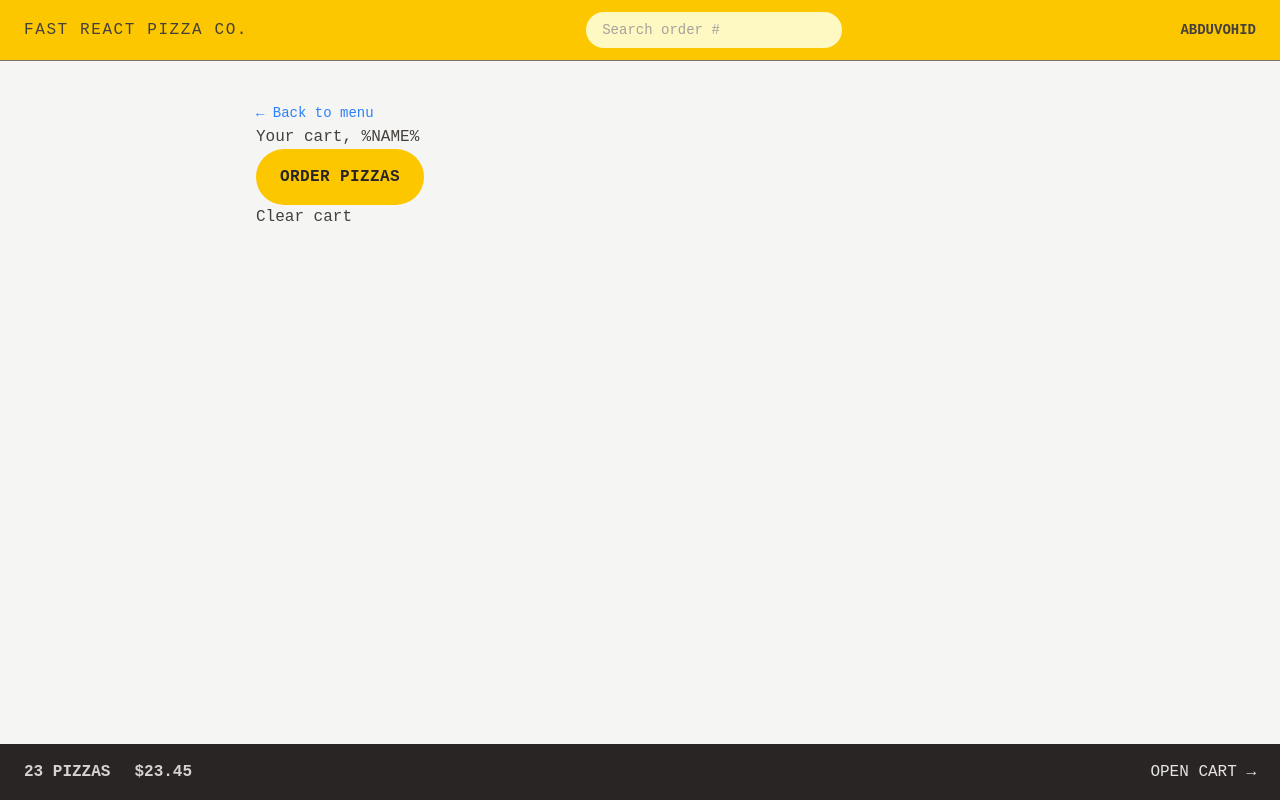
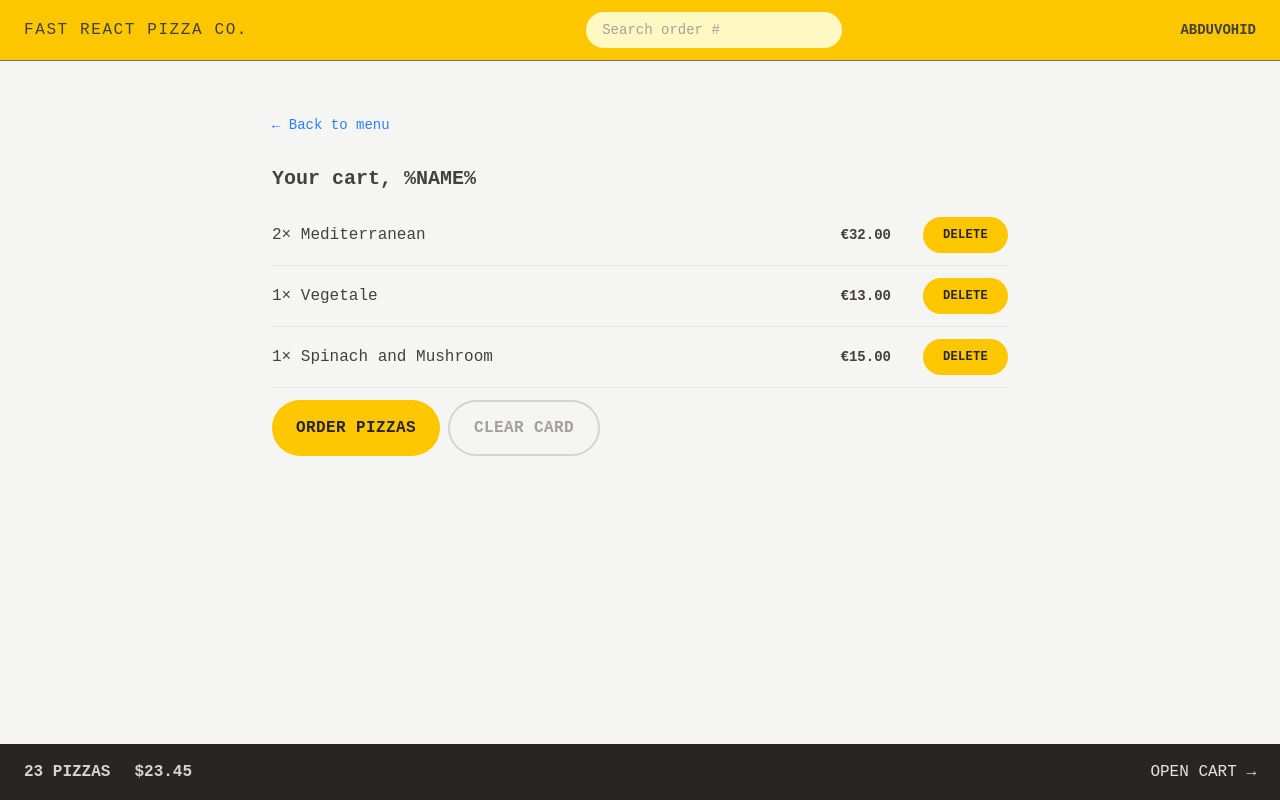
Before and after one commit to Abduvokh1D/fast-react-pizza, a React (Vite) app: page /cart in a window 1280 px wide. Built offline with nearby package versions, Linux system fonts and the light colour scheme; a web font is replaced by a local one.

Commit message:
Styling the card

```diff
--- a/src/features/cart/Cart.jsx
+++ b/src/features/cart/Cart.jsx
@@ -1,6 +1,7 @@
 import { Link } from "react-router-dom";
 import LinkButton from "../../ui/LinkButton.jsx";
 import Button from "../../ui/Button.jsx";
+import CartItem from "./CartItem.jsx";
 
 const fakeCart = [
   {
@@ -30,18 +31,20 @@
   const cart = fakeCart;
 
   return (
-    <div>
+    <div className="px-4 py-3">
       <LinkButton to="/menu">&larr; Back to menu</LinkButton>
 
-      <h2>Your cart, %NAME%</h2>
-
-      <div>
+      <h2 className="mt-7 text-xl font-semibold">Your cart, %NAME%</h2>
+      <ul className="mt-3 divide-y divide-stone-200 border-b border-stone-200">
+        {cart.map((item) => (
+          <CartItem item={item} key={item.key} />
+        ))}
+      </ul>
+      <div className="mt-3 space-x-2">
         <Button to="/order/new" type="primary">
           Order pizzas
         </Button>
-
-        <br />
-        <button>Clear cart</button>
+        <Button type="secondary">Clear card</Button>
       </div>
     </div>
   );
--- a/src/features/cart/CartItem.jsx
+++ b/src/features/cart/CartItem.jsx
@@ -1,13 +1,19 @@
+import Button from "../../ui/Button.jsx";
+import { formatCurrency } from "../../utils/helpers.js";
+
 function CartItem({ item }) {
   const { pizzaId, name, quantity, totalPrice } = item;
 
   return (
-    <li>
-      <p>
+    <li className="py-3 sm:flex sm:items-center sm:justify-between">
+      <p className="mb-1 sm:mb-0">
         {quantity}&times; {name}
       </p>
-      <div>
-        <p>{formatCurrency(totalPrice)}</p>
+      <div className="flex items-center justify-between sm:gap-6">
+        <p className="text-sm font-bold sm:mr-2">
+          {formatCurrency(totalPrice)}
+        </p>
+        <Button type="small">Delete</Button>
       </div>
     </li>
   );
--- a/src/ui/Button.jsx
+++ b/src/ui/Button.jsx
@@ -6,6 +6,8 @@
   const styles = {
     primary: base + " px-4 py-3 md:py-4 md:px-6",
     small: base + " px-4 py-2 md:px-5 md:py-2.5 text-xs",
+    secondary:
+      " inline-block rounded-full  font-semibold tracking-wide text-stone-400 uppercase transition-colors duration-300 hover:bg-stone-300 focus:ring focus:ring-stone-200 focus:ring-offset-2  hover:text-stone-800  focus:text-stone-800 focus:outline-none disabled:cursor-not-allowed border-2 border-stone-300  px-4 py-2.5 md:py-3.5 md:px-6 ",
   };
   if (to)
     return (
```
Also changed, not shown: 1 other file (tests, documents, lock files or other folders).
